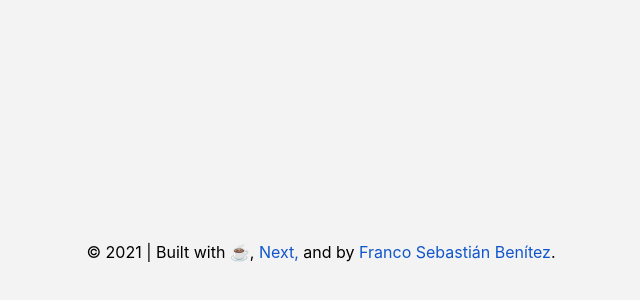
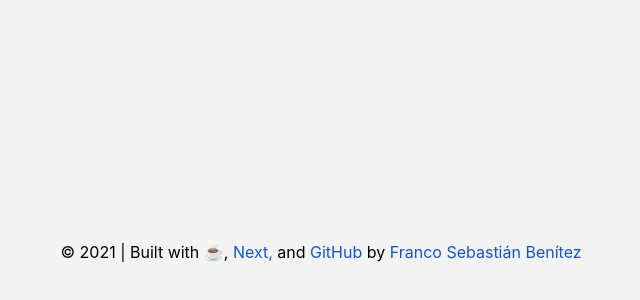
Before and after one commit to francosbenitez/francosbenitez.com, a Next.js app: page / in a window 1280 px wide. Shown: the part 148-448 px from the top of the page, without its empty margins (319-959 px from the left). Built offline with nearby package versions, Linux system fonts and the light colour scheme.

Commit message:
fix: remove fontawesome

```diff
--- a/components/Footer.js
+++ b/components/Footer.js
@@ -15,8 +15,8 @@ const Footer = () => {
                 href="https://github.com/francosbenitez/francosbenitez.com"
                 target="_blank"
                 rel="noopener noreferrer"
-                class="fas fa-code-branch"
-                ></a
+                class="link"
+                >GitHub</a
             > by
             <a
                 href="https://twitter.com/francosbenitez"
@@ -24,7 +24,7 @@ const Footer = () => {
                 rel="noopener noreferrer"
                 class="link"
                 >{" "}Franco Sebastián Benítez
-            </a>.
+            </a>
             </p>
         </footer>
     );
--- a/pages/index.js
+++ b/pages/index.js
@@ -25,7 +25,6 @@ export default function Home() {
         <link rel="icon" type="image/png" sizes="32x32" href="favicon_io/favicon-32x32.png" />
         <link rel="icon" type="image/png" sizes="16x16" href="favicon_io/favicon-16x16.png" />
         <link rel="manifest" href="/site.webmanifest" />
-        <script src="https://kit.fontawesome.com/355497287f.js" crossorigin="anonymous"></script>
       </Head>
 
       <Footer />
```
